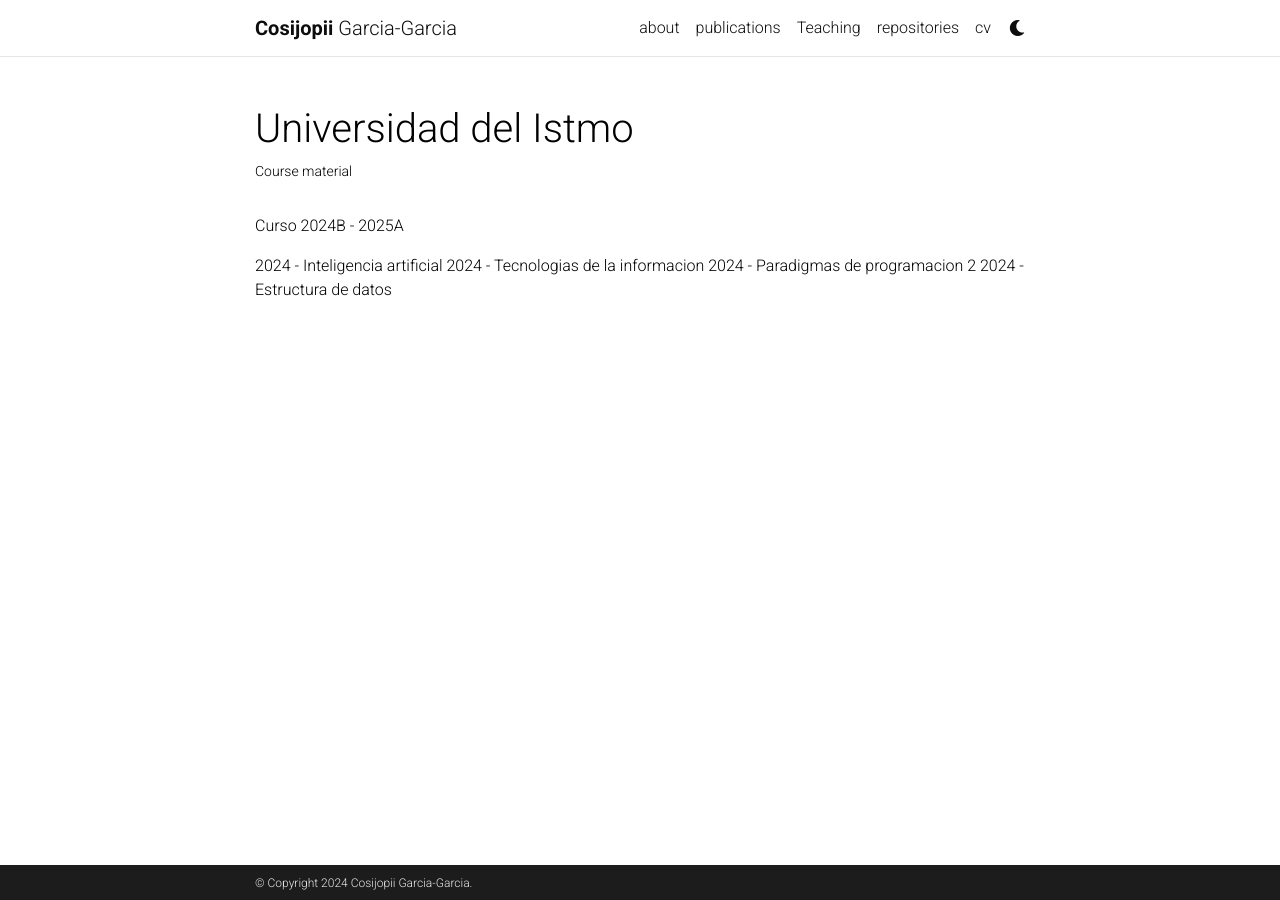
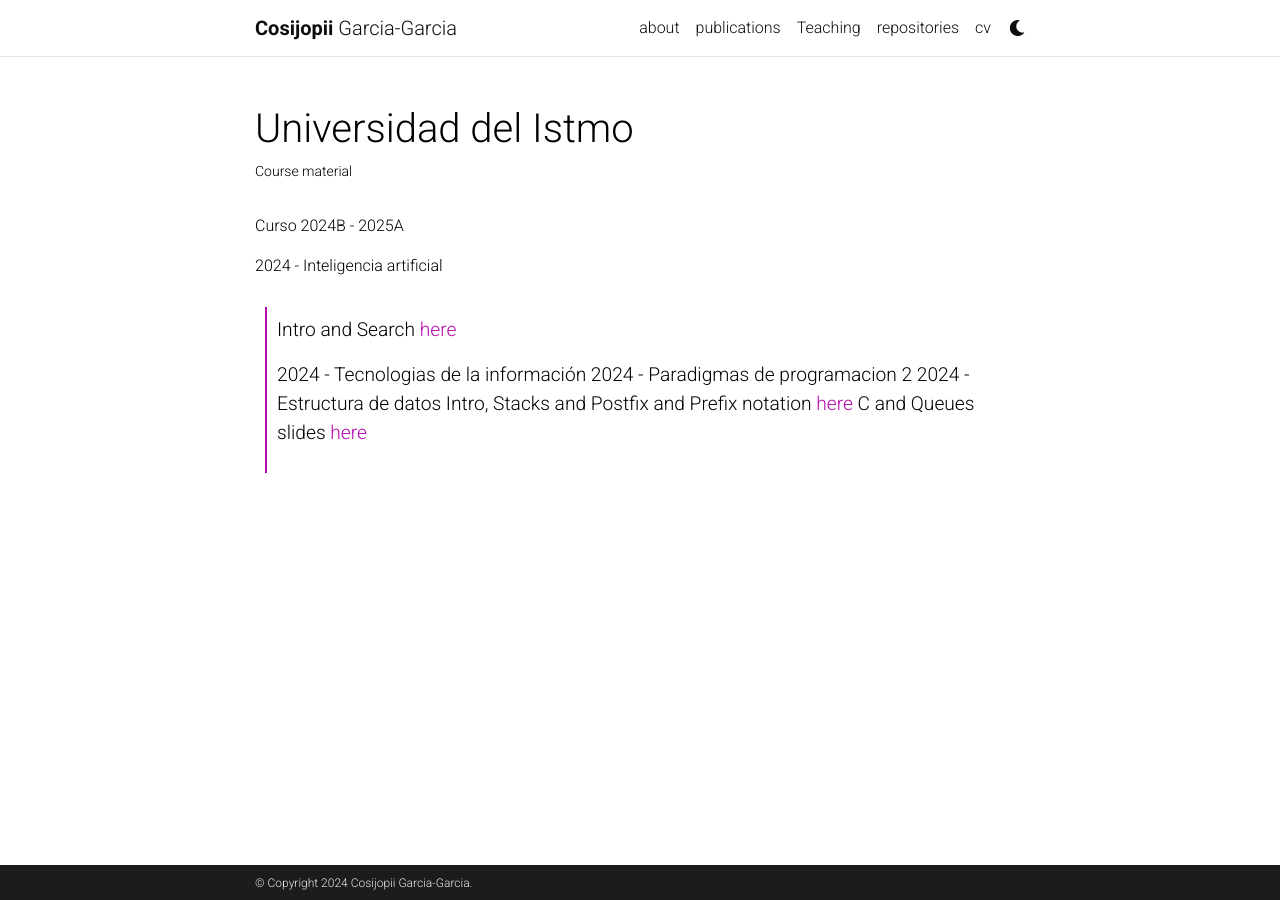
Before and after one commit to Cosijopiii/Cosijopiii.github.io, a Jekyll site: the page built from _projects/2_project.md, in a window 1280 px wide. Built offline with Jekyll 4.4.1, drawn with Linux system fonts in a browser that asks for light colours; comment, search, counter and statistics services are not loaded; a style sheet for code colours, icons or effects is not loaded.

Commit message:
update files

```diff
--- a/_projects/2_project.md
+++ b/_projects/2_project.md
@@ -10,6 +10,12 @@
 Curso 2024B - 2025A
 
 2024 - Inteligencia artificial
-2024 - Tecnologias de la informacion
+>Intro and Search [here](/assets/pdf/Inteligencia_artificial_I.pdf)
+>
+>
+2024 - Tecnologias de la información
 2024 - Paradigmas de programacion 2
 2024 - Estructura de datos
+> Intro, Stacks and Postfix and Prefix notation [here](/assets/pdf/EdC1.pdf)
+> C and Queues slides [here](/assets/pdf/ED.pdf)
+>
```
Also changed, not shown: _projects/1_project.md (+3 -1 lines), 4 other files.
